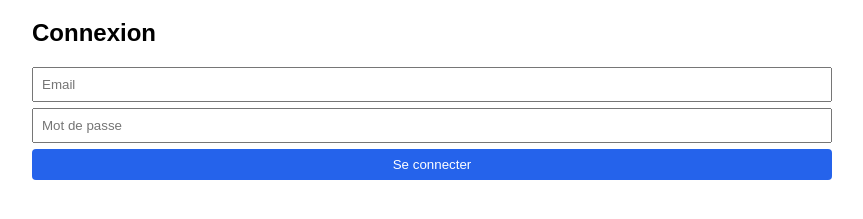
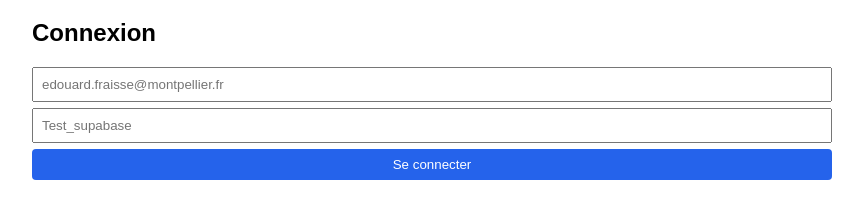
Before and after one commit to Boudward/Projet_AppliWeb, a plain HTML site: page index.html in a window 1280 px wide. Shown: the part 61-280 px from the top of the page, without its empty margins (208-1071 px from the left). Drawn offline with Linux system fonts and the light colour scheme.

Commit message:
Update index.html
modification login et mdp

```diff
--- a/index.html
+++ b/index.html
@@ -22,8 +22,8 @@
   <!-- Connexion -->
   <div id="vue-connexion">
     <h2>Connexion</h2>
-    <input id="email" type="email" placeholder="Email">
-    <input id="mdp" type="password" placeholder="Mot de passe">
+    <input id="email" type="email" placeholder="edouard.fraisse@montpellier.fr">
+    <input id="mdp" type="password" placeholder="Test_supabase">
     <button onclick="connexion()">Se connecter</button>
     <p id="msg-connexion" class="erreur"></p>
   </div>
```
